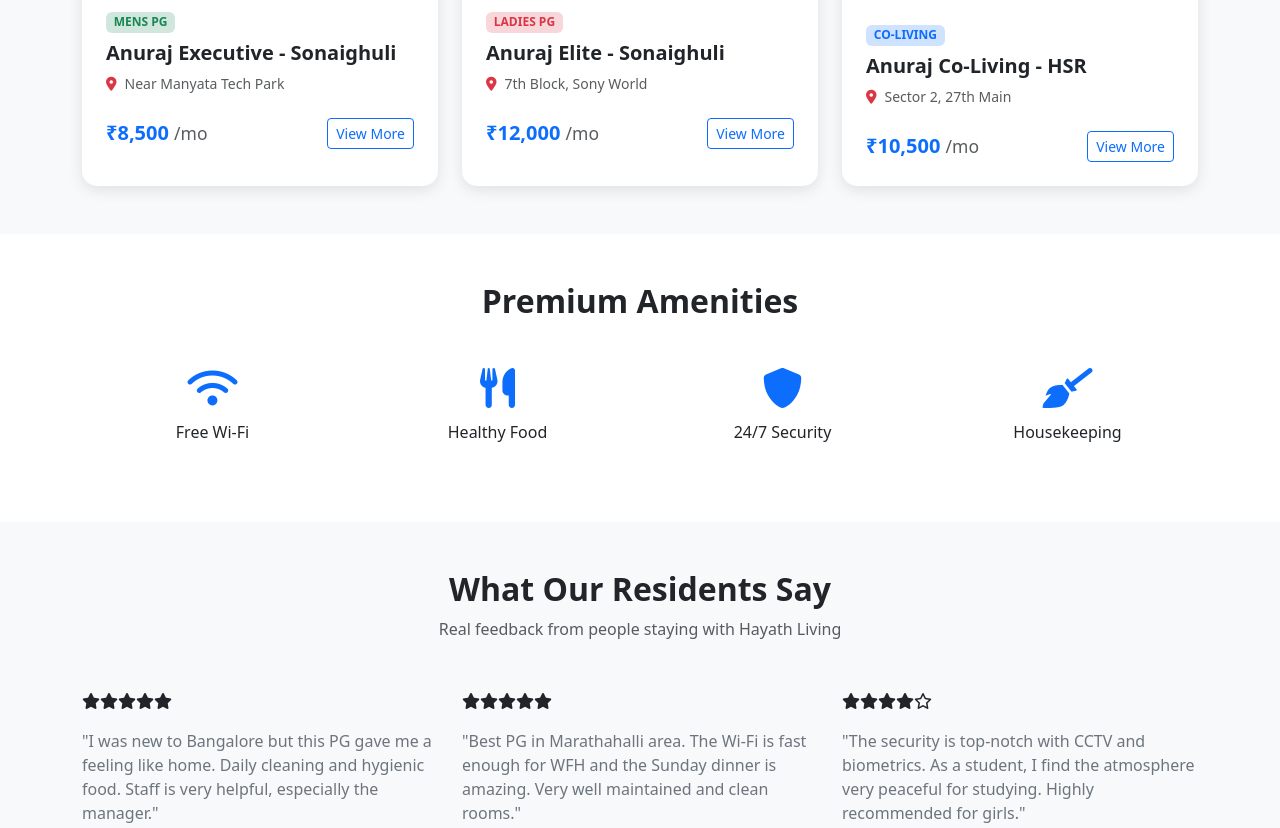
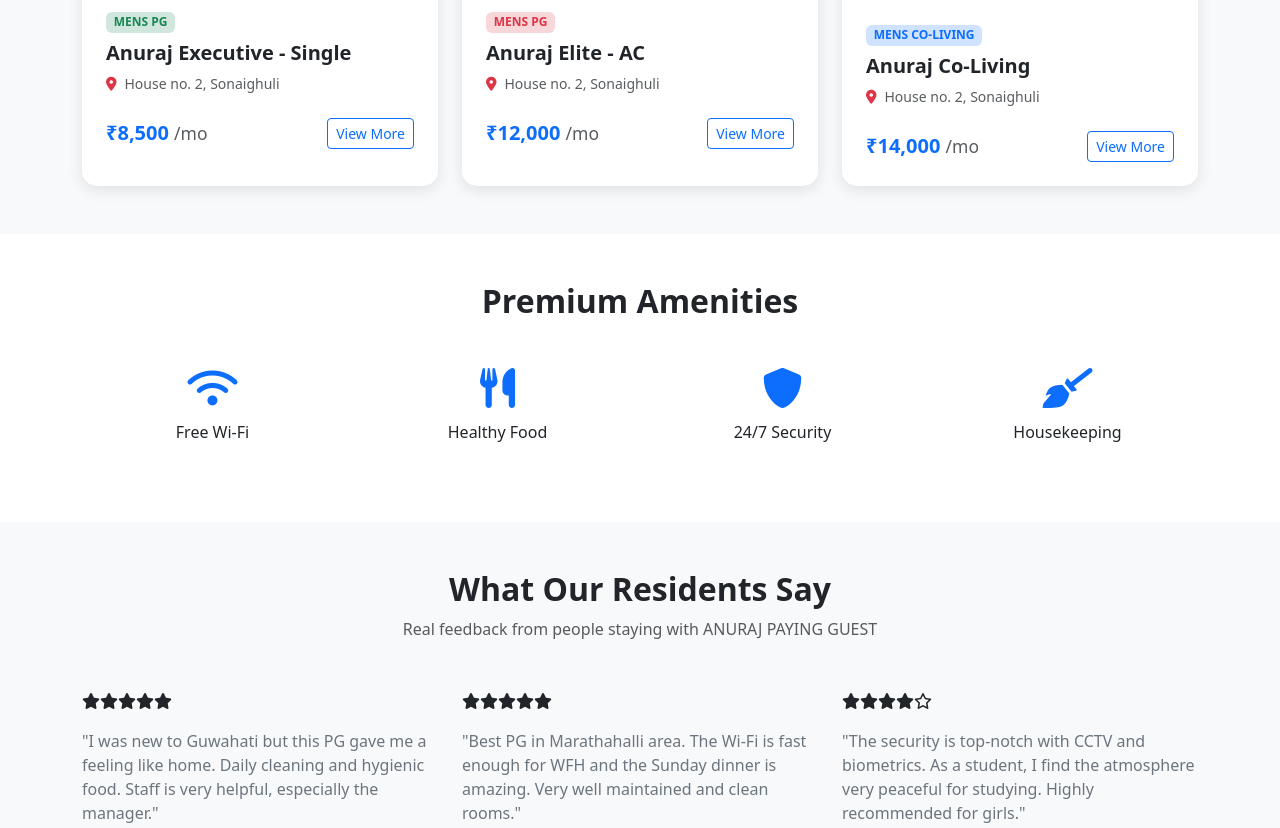
Before and after one commit to KasparPanmei/anurajpg-guwahati, a plain HTML site: page index.html in a window 1280 px wide. Shown: the part 1124-1952 px from the top of the page. Drawn offline with nearby package versions, Linux system fonts and the light colour scheme.

Commit message:
Update index.html

```diff
--- a/index.html
+++ b/index.html
@@ -95,7 +95,7 @@
     <section class="hero-section text-center">
         <div class="container">
             <h1 class="display-3 fw-bold mb-4">Luxury Living Within Your Reach</h1>
-            <p class="lead mb-5">Experience the best PG accommodations in Bangalore with premium food and safety.</p>
+            <p class="lead mb-5">Experience the best PG accommodations in Guwahati with premium food and safety.</p>
             <div class="d-flex justify-content-center gap-3">
                 <a href="#properties" class="btn btn-primary btn-lg px-5 py-3">View PGs</a>
 				<a href="https://api.whatsapp.com/send?phone=8011101647&text=HelloThere" target="_blank" class="btn btn-outline-light btn-lg px-5 py-3">Inquire Now</a>
@@ -116,8 +116,8 @@
                         <img src="https://images.unsplash.com/photo-1554995207-c18c203602cb?auto=format&fit=crop&w=600" class="card-img-top" alt="PG Room">
                         <div class="card-body p-4">
                             <span class="badge bg-success-subtle text-success mb-2">MENS PG</span>
-                            <h5 class="card-title fw-bold">Anuraj Executive - Sonaighuli</h5>
-                            <p class="text-muted small"><i class="fas fa-map-marker-alt me-2 text-danger"></i>Near Manyata Tech Park</p>
+                            <h5 class="card-title fw-bold">Anuraj Executive - Single</h5>
+                            <p class="text-muted small"><i class="fas fa-map-marker-alt me-2 text-danger"></i>House no. 2, Sonaighuli</p>
                             <div class="d-flex justify-content-between align-items-center mt-4">
                                 <span class="h5 text-primary fw-bold mb-0">₹8,500 <small class="text-muted fw-normal">/mo</small></span>
                                 <a href="#" class="btn btn-sm btn-outline-primary">View More</a>
@@ -130,9 +130,9 @@
                     <div class="card pg-card h-100">
                         <img src="https://images.unsplash.com/photo-1595526114035-0d45ed16cfbf?auto=format&fit=crop&w=600" class="card-img-top" alt="PG Room">
                         <div class="card-body p-4">
-                            <span class="badge bg-danger-subtle text-danger mb-2">LADIES PG</span>
-                            <h5 class="card-title fw-bold">Anuraj Elite - Sonaighuli</h5>
-                            <p class="text-muted small"><i class="fas fa-map-marker-alt me-2 text-danger"></i>7th Block, Sony World</p>
+                            <span class="badge bg-danger-subtle text-danger mb-2">MENS PG</span>
+                            <h5 class="card-title fw-bold">Anuraj Elite - AC</h5>
+                            <p class="text-muted small"><i class="fas fa-map-marker-alt me-2 text-danger"></i>House no. 2, Sonaighuli</p>
                             <div class="d-flex justify-content-between align-items-center mt-4">
                                 <span class="h5 text-primary fw-bold mb-0">₹12,000 <small class="text-muted fw-normal">/mo</small></span>
                                 <a href="#" class="btn btn-sm btn-outline-primary">View More</a>
@@ -145,11 +145,11 @@
                     <div class="card pg-card h-100">
                         <img src="https://images.jdmagicbox.com/comp/guwahati/f5/9999px361.x361.221118192716.w3f5/catalogue/anuraj-paying-guest-guwahati-hostels-syva6l2snq.jpg" class="card-img-top" alt="PG Room" style="height: 280px;">
                         <div class="card-body p-4">
-                            <span class="badge bg-primary-subtle text-primary mb-2">CO-LIVING</span>
-                            <h5 class="card-title fw-bold">Anuraj Co-Living - HSR</h5>
-                            <p class="text-muted small"><i class="fas fa-map-marker-alt me-2 text-danger"></i>Sector 2, 27th Main</p>
+                            <span class="badge bg-primary-subtle text-primary mb-2">MENS CO-LIVING</span>
+                            <h5 class="card-title fw-bold">Anuraj Co-Living </h5>
+                            <p class="text-muted small"><i class="fas fa-map-marker-alt me-2 text-danger"></i>House no. 2, Sonaighuli</p>
                             <div class="d-flex justify-content-between align-items-center mt-4">
-                                <span class="h5 text-primary fw-bold mb-0">₹10,500 <small class="text-muted fw-normal">/mo</small></span>
+                                <span class="h5 text-primary fw-bold mb-0">₹14,000 <small class="text-muted fw-normal">/mo</small></span>
                                 <a href="#" class="btn btn-sm btn-outline-primary">View More</a>
                             </div>
                         </div>
@@ -186,7 +186,7 @@
         <div class="container">
             <div class="text-center mb-5">
                 <h2 class="fw-bold">What Our Residents Say</h2>
-                <p class="text-muted">Real feedback from people staying with Hayath Living</p>
+                <p class="text-muted">Real feedback from people staying with ANURAJ PAYING GUEST</p>
             </div>
 
             <div class="row g-4">
@@ -195,11 +195,11 @@
                         <div class="star-rating mb-3">
                             <i class="fas fa-star"></i><i class="fas fa-star"></i><i class="fas fa-star"></i><i class="fas fa-star"></i><i class="fas fa-star"></i>
                         </div>
-                        <p class="text-secondary italic">"I was new to Bangalore but this PG gave me a feeling like home. Daily cleaning and hygienic food. Staff is very helpful, especially the manager."</p>
+                        <p class="text-secondary italic">"I was new to Guwahati but this PG gave me a feeling like home. Daily cleaning and hygienic food. Staff is very helpful, especially the manager."</p>
                         <div class="d-flex align-items-center mt-4">
                             <img src="https://ui-avatars.com/api/?name=Shakeel+Ahmad&background=0d6efd&color=fff" class="user-img me-3" alt="User">
                             <div>
-                                <h6 class="mb-0 fw-bold">Shakeel Ahmad</h6>
+                                <h6 class="mb-0 fw-bold">Raz Hassan</h6>
                                 <small class="text-success"><i class="fas fa-check-circle"></i> Verified Resident</small>
                             </div>
                         </div>
@@ -215,7 +215,7 @@
                         <div class="d-flex align-items-center mt-4">
                             <img src="https://ui-avatars.com/api/?name=Praveen+R&background=6610f2&color=fff" class="user-img me-3" alt="User">
                             <div>
-                                <h6 class="mb-0 fw-bold">Praveen R.</h6>
+                                <h6 class="mb-0 fw-bold">Ramanna Saikia</h6>
                                 <small class="text-success"><i class="fas fa-check-circle"></i> Verified Resident</small>
                             </div>
                         </div>
@@ -231,7 +231,7 @@
                         <div class="d-flex align-items-center mt-4">
                             <img src="https://ui-avatars.com/api/?name=Anjali+S&background=e83e8c&color=fff" class="user-img me-3" alt="User">
                             <div>
-                                <h6 class="mb-0 fw-bold">Anjali S.</h6>
+                                <h6 class="mb-0 fw-bold">Karan Aryan</h6>
                                 <small class="text-success"><i class="fas fa-check-circle"></i> Verified Resident</small>
                             </div>
                         </div>
@@ -316,8 +316,8 @@
 
     <script src="https://cdn.jsdelivr.net/npm/bootstrap@5.3.2/dist/js/bootstrap.bundle.min.js"></script>
 </body>
-	<script>
-		document.addEventListener('keydown', function (e) {
+<script>
+	document.addEventListener('keydown', function (e) {
   if (
     e.key === 'F12' ||
     (e.ctrlKey && e.shiftKey && ['I', 'J', 'C'].includes(e.key)) ||
```
